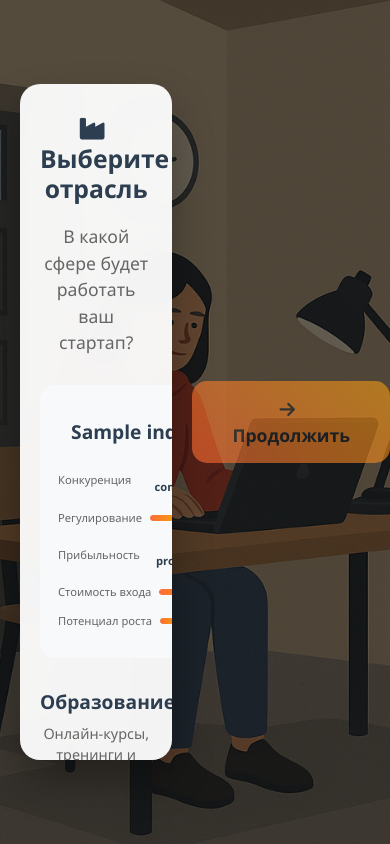
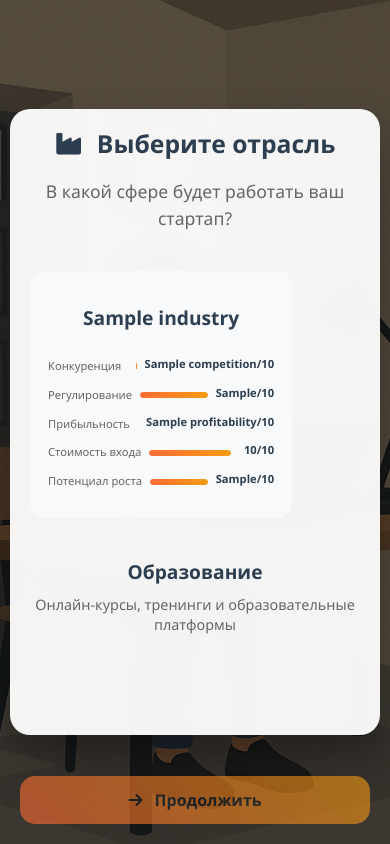
Before and after one commit to iNv1one/greatideas-coworking, a Django app: template startup_game/templates/startup_game/industry_select.html in a window 390 px wide. Run offline with Django 5.2, Linux system fonts and the light colour scheme; the template is opened without the code that fills it: most values are stand-ins (such as "Sample title", 1, 10 or a date in 2020); parts of the project's set-up code (start-up, migrations or seed data) failed here and were passed over; some libraries are stand-ins or nearby versions; some web fonts are replaced.

Commit message:
Improve industry selection UI with horizontal scroll
- Change industry cards layout from vertical grid to horizontal scroll
- Add fixed positioned button at bottom to prevent layout issues
- Implement smooth scrolling with custom scrollbar styling
- Add automatic scroll-to-center when industry is selected
- Include scroll hint animation to show horizontal scrollability
- Optimize for mobile devices with responsive design
- Fix card sizing with min-width and flex properties

```diff
--- a/startup_game/templates/startup_game/industry_select.html
+++ b/startup_game/templates/startup_game/industry_select.html
@@ -31,14 +31,15 @@ body {
 .game-dialog {
     background: rgba(255, 255, 255, 0.95);
     border-radius: 20px;
-    padding: 40px;
-    max-width: 600px;
+    padding: 40px 40px 120px 40px; /* Добавляем место для кнопки */
+    max-width: 900px;
     width: 90%;
     box-shadow: 0 20px 40px rgba(0,0,0,0.3);
     backdrop-filter: blur(10px);
     text-align: center;
-    max-height: 80vh;
-    overflow-y: auto;
+    max-height: 85vh;
+    overflow: hidden; /* Убираем вертикальную прокрутку */
+    position: relative;
 }
 
 .game-dialog h2 {
@@ -54,10 +55,28 @@ body {
 }
 
 .industry-grid {
-    display: grid;
-    grid-template-columns: repeat(auto-fit, minmax(250px, 1fr));
-    gap: 15px;
+    display: flex;
+    gap: 20px;
+    overflow-x: auto;
+    overflow-y: hidden;
+    padding: 10px 0 20px 0;
     margin-bottom: 30px;
+    scroll-behavior: smooth;
+    -webkit-overflow-scrolling: touch;
+}
+
+.industry-grid::-webkit-scrollbar {
+    height: 8px;
+}
+
+.industry-grid::-webkit-scrollbar-track {
+    background: rgba(0,0,0,0.1);
+    border-radius: 10px;
+}
+
+.industry-grid::-webkit-scrollbar-thumb {
+    background: linear-gradient(45deg, #FF6B35, #F39C12);
+    border-radius: 10px;
 }
 
 .industry-option {
@@ -68,6 +87,11 @@ body {
     cursor: pointer;
     transition: all 0.3s ease;
     text-align: center;
+    min-width: 280px;
+    flex-shrink: 0;
+    display: flex;
+    flex-direction: column;
+    justify-content: space-between;
 }
 
 .industry-option:hover {
@@ -115,7 +139,10 @@ body {
     font-weight: 600;
     color: white;
     transition: all 0.3s ease;
-    width: 100%;
+    position: absolute;
+    bottom: 30px;
+    left: 40px;
+    right: 40px;
 }
 
 .btn-game-primary:hover {
@@ -176,16 +203,22 @@ body {
 
 @media (max-width: 768px) {
     .game-dialog {
-        padding: 30px 20px;
-        margin: 20px;
-    }
-
-    .industry-grid {
-        grid-template-columns: 1fr;
+        padding: 20px 20px 100px 20px;
+        margin: 10px;
+        width: 95%;
     }
 
     .industry-option {
+        min-width: 250px;
         padding: 15px;
+    }
+
+    .btn-game-primary {
+        left: 20px;
+        right: 20px;
+        bottom: 20px;
+        padding: 12px 30px;
+        font-size: 1rem;
     }
 
     .stat-item {
@@ -194,6 +227,11 @@ body {
 
     .stat-label, .stat-value {
         font-size: 0.7rem;
+    }
+
+    .industry-grid {
+        padding: 10px 0;
+        gap: 15px;
     }
 }
 </style>
@@ -296,9 +334,31 @@ document.addEventListener('DOMContentLoaded', function() {
             if (this.checked) {
                 this.parentElement.classList.add('selected');
                 continueBtn.disabled = false;
+
+                // Прокручиваем к выбранному элементу
+                this.parentElement.scrollIntoView({
+                    behavior: 'smooth',
+                    block: 'nearest',
+                    inline: 'center'
+                });
             }
         });
     });
+
+    // Добавляем подсказку о возможности прокрутки
+    const industryGrid = document.querySelector('.industry-grid');
+    if (industryGrid) {
+        // Проверяем, нужна ли прокрутка
+        if (industryGrid.scrollWidth > industryGrid.clientWidth) {
+            // Добавляем анимацию для привлечения внимания
+            setTimeout(() => {
+                industryGrid.scrollLeft = 50;
+                setTimeout(() => {
+                    industryGrid.scrollLeft = 0;
+                }, 500);
+            }, 1000);
+        }
+    }
 });
 </script>
 {% endblock %}
```
